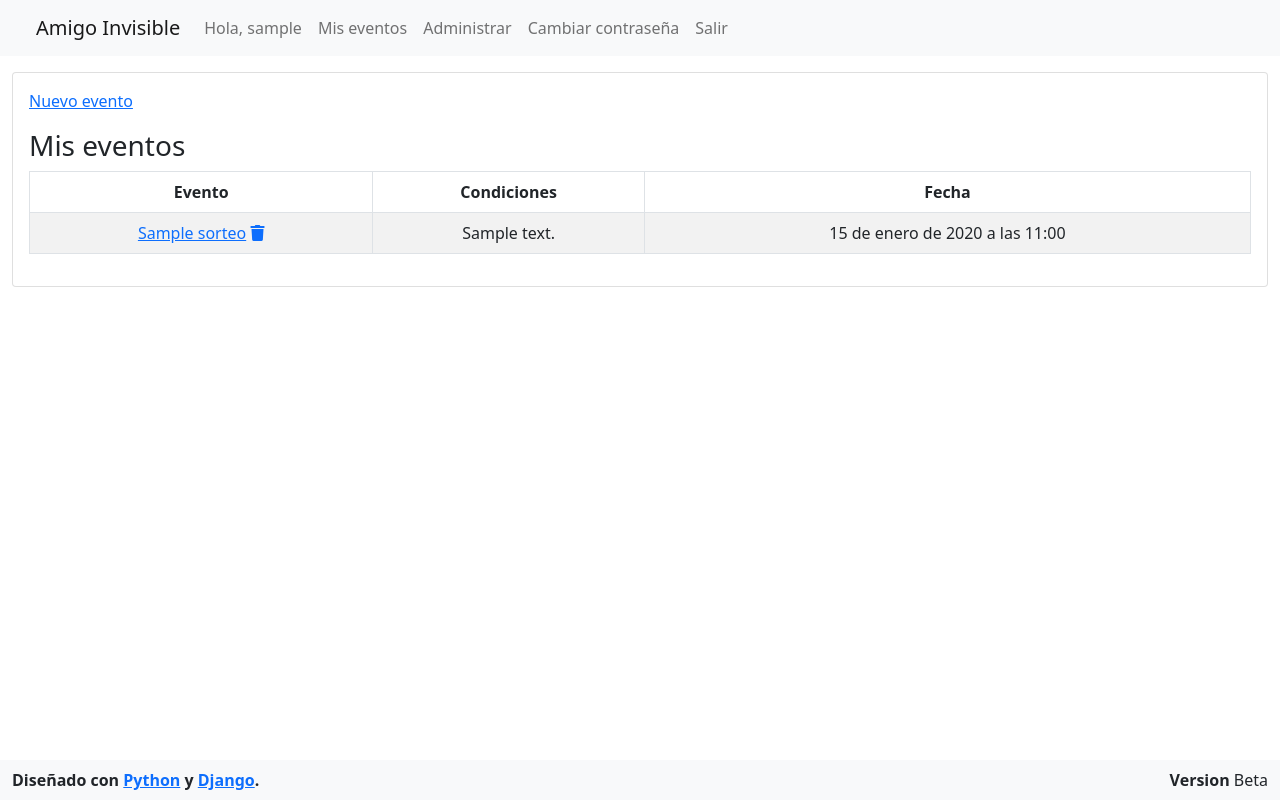
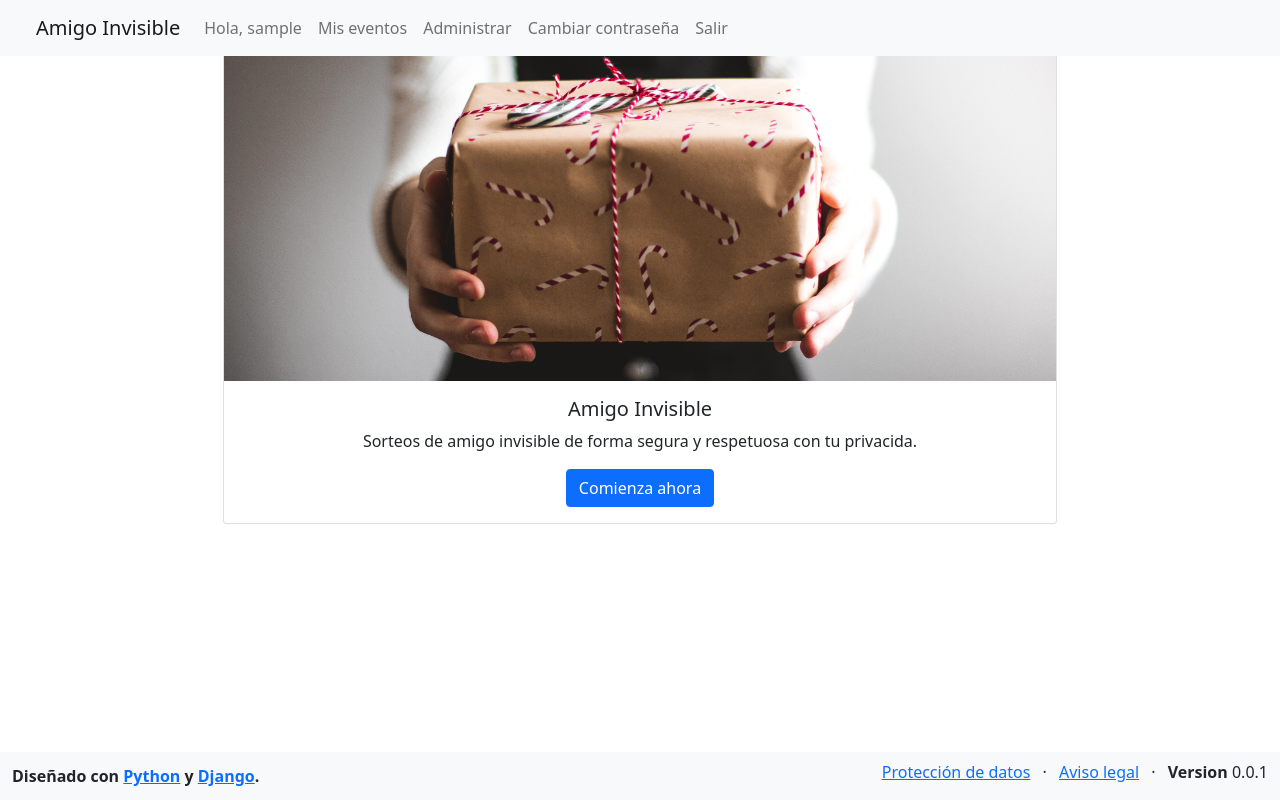
Before and after one commit to mercaderd/AmigoInvisible, a Django app: page / in a window 1280 px wide. Run offline with Django 4.2, Linux system fonts and the light colour scheme; a user stored in the database is signed in; tables that the repository leaves empty hold one stand-in row (values such as "Sample post"); some libraries are stand-ins or nearby versions.

Commit message:
Added landing page, legal and data protection links

```diff
--- a/AmigoInvisible/settings.py
+++ b/AmigoInvisible/settings.py
@@ -12,6 +12,7 @@ https://docs.djangoproject.com/en/4.0/ref/settings/
 
 from pathlib import Path
 import os
+from django import VERSION
 import environ
 
 env = environ.Env(
@@ -19,6 +20,7 @@ env = environ.Env(
     DEBUG=(bool, False)
 )
 
+VERSION = '0.0.1'
 # Build paths inside the project like this: BASE_DIR / 'subdir'.
 BASE_DIR = os.path.dirname(os.path.dirname(os.path.abspath(__file__)))
 
--- a/sorteos/urls.py
+++ b/sorteos/urls.py
@@ -4,7 +4,8 @@ from . import views
 
 app_name = 'sorteos'
 urlpatterns = [
-    path('', views.IndexView.as_view(), name='index'),
+    path('', views.LandingView.as_view(), name='landing'),
+    path('amin', views.IndexView.as_view(), name='index'),
     path('sorteo/', views.SorteoView.as_view(), name='sorteo'),
     path('sorteo/<slug:md5>/', views.DetailView.as_view(), name='detail'),
     path('sortear/<slug:md5>/', views.SortearView.as_view(), name='sortear'),
--- a/sorteos/views.py
+++ b/sorteos/views.py
@@ -1,4 +1,5 @@
 from distutils.log import INFO
+from django.conf import settings
 from django.shortcuts import render, get_object_or_404
 from django.http import HttpResponseRedirect
 from django.contrib.auth.mixins import LoginRequiredMixin
@@ -36,6 +37,7 @@ class IndexView(LoginRequiredMixin, generic.ListView):
 
     def get_context_data(self, **kwargs):
         context = super().get_context_data(**kwargs)
+        context['version'] = settings.VERSION
         return context
 
     def setup(self, request, *args, **kwargs):
@@ -46,13 +48,13 @@ class SorteoView(LoginRequiredMixin, generic.View):
 
     def get(self, request):
         form = SorteoForm()
-        ctx = {'form': form}
+        ctx = {'form': form, 'version': settings.VERSION}
         return render(request, 'sorteos/sorteo.html', ctx)
 
     def post(self, request):
         form = SorteoForm(request.POST)
         if not form.is_valid():
-            ctx = {'form': form}
+            ctx = {'form': form, 'version': settings.VERSION}
             return render(request, 'sorteos/sorteo.html', ctx)
         new_sorteo = form.save(commit=False)
         md5_string = str(datetime.now().timestamp()) + new_sorteo.name
@@ -88,6 +90,7 @@ class DetailView(LoginRequiredMixin, generic.ListView):
         context['sorteo']=self.sorteo
         exclusiones = Exclusion.objects.filter(sorteo__md5 = self.sorteo.md5)
         context['exclusiones'] = exclusiones
+        context['version'] = settings.VERSION
         return context
 
     def setup(self, request, *args, **kwargs):
@@ -99,14 +102,14 @@ class ParticipanteView(LoginRequiredMixin, generic.View):
     def get(self, request, md5):
         form = ParticipanteForm()
         form.sorteo = get_object_or_404(Sorteo, md5=md5)
-        ctx = {'form': form, 'sorteo': form.sorteo}
+        ctx = {'form': form, 'sorteo': form.sorteo, 'version': settings.VERSION}
         return render(request, 'sorteos/participante.html', ctx)
 
     def post(self, request, md5):
         form = ParticipanteForm(request.POST)
         if not form.is_valid():
             form.sorteo = get_object_or_404(Sorteo, md5=md5)
-            ctx = {'form': form, 'sorteo': form.sorteo}
+            ctx = {'form': form, 'sorteo': form.sorteo, 'version': settings.VERSION}
             return render(request, 'sorteos/participante.html', ctx)
         new_participante = form.save(commit=False)
         new_participante.owner = self.request.user
@@ -130,7 +133,7 @@ class ExclusionView(LoginRequiredMixin, generic.View):
         form.sorteo = get_object_or_404(Sorteo, md5=sorteo_md5)
         form.de_participante = get_object_or_404(Participante,md5=participante_md5)
         exclusiones = Exclusion.objects.filter(de_participante__md5 = participante_md5)
-        ctx = {'form': form, 'sorteo': form.sorteo, 'participante': form.de_participante, 'exclusiones': exclusiones}
+        ctx = {'form': form, 'sorteo': form.sorteo, 'participante': form.de_participante, 'exclusiones': exclusiones, 'version': settings.VERSION}
         return render(request, 'sorteos/exclusion.html', ctx)
 
     def post(self, request, sorteo_md5, participante_md5):
@@ -141,7 +144,7 @@ class ExclusionView(LoginRequiredMixin, generic.View):
         form.sorteo = sorteo
         form.de_participante = get_object_or_404(Participante,md5=participante_md5)
         if not form.is_valid():
-            ctx = {'form': form, 'sorteo': form.sorteo, 'participante':form.de_participante}
+            ctx = {'form': form, 'sorteo': form.sorteo, 'participante':form.de_participante, 'version': settings.VERSION}
             return render(request, 'sorteos/exclusion.html', ctx)
         new_exclusion = form.save(commit=False)
         new_exclusion.owner = self.request.user
@@ -203,13 +206,13 @@ class RegisterView(generic.View):
 
     def get(self, request):
         form = RegisterForm()
-        ctx = {'form': form}
+        ctx = {'form': form, 'version': settings.VERSION}
         return render(request, 'registration/register.html', ctx)
 
     def post(self, request):
         form = RegisterForm(request.POST)
         if not form.is_valid():
-            ctx = {'form': form}
+            ctx = {'form': form, 'version': settings.VERSION}
             return render(request, 'registration/register.html', ctx)
         user = form.save(commit=False)
         user.is_active = False
@@ -234,7 +237,7 @@ class RegisterView(generic.View):
             logger.info(log_msg)
         except Exception as e:
             logger.error(e)
-        ctx = {'user': user}
+        ctx = {'user': user, 'version': settings.VERSION}
         return render(request, 'registration/acc_email_confirm.html', ctx)
 
 
@@ -251,12 +254,13 @@ class ActivateView(generic.View):
             user.save()
             log_msg = "Usuario {} activado correctamente".format(user)
             logger.info(log_msg)
-            ctx = {'user': user}
+            ctx = {'user': user, 'version': settings.VERSION}
             return render(request, 'registration/acc_email_success.html', ctx)
         else:
             log_msg = "Intento de activación de usuario con uid {}".format(uid)
             logger.warn(log_msg)
-            return render(request, 'registration/acc_email_fail.html')
+            ctx = {'version': settings.VERSION}
+            return render(request, 'registration/acc_email_fail.html', ctx)
 
 
 class SortearView(LoginRequiredMixin, generic.View):
@@ -332,5 +336,15 @@ class AboutView(generic.TemplateView):
     def get_context_data(self, **kwargs):
         context = super().get_context_data(**kwargs)
         # context['title'] = 'Title'
-        # context['version'] = 'version'
+        context['version'] = settings.VERSION
         return context
+
+
+class LandingView(generic.TemplateView):
+    template_name = "sorteos/landing.html"
+
+    def get_context_data(self, **kwargs):
+        context = super().get_context_data(**kwargs)
+        # context['title'] = 'Title'
+        context['version'] = settings.VERSION
+        return context
--- a/templates/sorteos/base_layout.html
+++ b/templates/sorteos/base_layout.html
@@ -26,12 +26,12 @@
                   <button class="navbar-toggler" type="button" data-bs-toggle="collapse" data-bs-target="#navbarTogglerDemo03" aria-controls="navbarTogglerDemo03" aria-expanded="false" aria-label="Toggle navigation">
                     <span class="navbar-toggler-icon"></span>
                   </button>
-                  <a class="navbar-brand" href="#">Amigo Invisible</a>
+                  <a class="navbar-brand" href="{% url 'sorteos:landing' %}">Amigo Invisible</a>
                   <div class="collapse navbar-collapse" id="navbarTogglerDemo03">
                     {% if user.is_authenticated %}
                       <ul class="navbar-nav me-auto mb-2 mb-sm-0">
                         <li class="nav-item">
-                          <a class="nav-link" href="#">Hola, {{user.username}}</a>
+                          <a class="nav-link">Hola, {{user.username}}</a>
                         </li>
                         <li class="nav-item">
                           <a class="nav-link" href="{% url 'sorteos:index' %}">Mis eventos</a>
@@ -71,7 +71,13 @@
             <div class="container-fluid">
               <strong>Diseñado con <a href="https://www.python.org/">Python</a> y <a href="https://https://www.djangoproject.com/">Django</a>.</strong>
               <div class="float-right d-none d-sm-inline-block">
-                <b>Version</b> Beta
+                <ul class="list-inline mb-2">
+                  <li class="list-inline-item"><a href="#">Protección de datos</a></li>
+                  <li class="list-inline-item">·</li>
+                  <li class="list-inline-item"><a href="#">Aviso legal</a></li>
+                  <li class="list-inline-item">·</li>
+                  <li class="list-inline-item"><b>Version</b> {{ version }}</li>
+                </ul>
               </div>
             </div>
           </nav>
--- /dev/null
+++ b/templates/sorteos/landing.html
@@ -0,0 +1,19 @@
+{% extends "sorteos/base_layout.html" %}
+{% load static %}
+
+{% block content %}
+    <div class="container-sm p-2 my-2">
+        <div class="row justify-content-center">
+            <div class="col-lg-8">
+                <div class="card text-center">
+                    <img src="{% static 'img/regalo.png' %}" class="card-img-top" alt="...">
+                    <div class="card-body">
+                        <h5 class="card-title">Amigo Invisible</h5>
+                        <p class="card-text">Sorteos de amigo invisible de forma segura y respetuosa con tu privacida.</p>
+                        <a class="btn btn-primary" href="{% url 'sorteos:index' %}" role="button">Comienza ahora</a>
+                    </div>
+                </div>
+            </div>
+        </div>
+    </div>
+{% endblock %}
```
